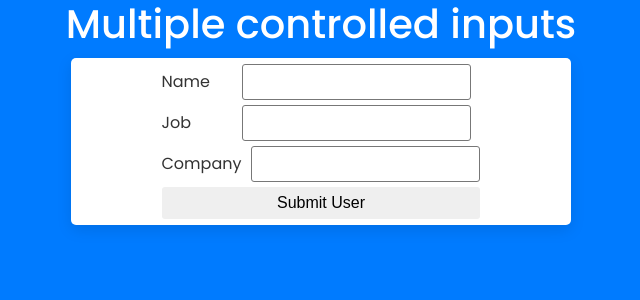
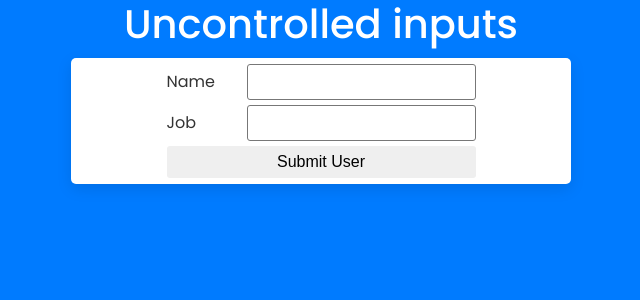
Before and after one commit to pengravity/hooks-sandbox, a React (Create React App) app: page / in a window 1280 px wide. Shown: the top 300 px of the page, without its empty margins (319-959 px from the left). Built offline with nearby package versions, Linux system fonts and the light colour scheme.

Commit message:
uncontrolled input - useRef hook

```diff
--- a/src/App.js
+++ b/src/App.js
@@ -7,12 +7,13 @@ import './App.css';
 // import ConditionalsWithProps from './components/ConditionalsWithProps/ConditionalsWIthProps';
 // import UseEffectCleanup from './components/UseEffectCleanup';
 // import ControlledInputs from './components/forms/ControlledInputs';
-import MultipleControlledInputs from './components/forms/MultipleControlledInputs';
+//import MultipleControlledInputs from './components/forms/MultipleControlledInputs';
+import UncontrolledInputs from './components/forms/UncontrolledInputs';
 
 function App() {
   return (
     <div>
-      <MultipleControlledInputs />
+      <UncontrolledInputs />
     </div>
   );
 }
--- /dev/null
+++ b/src/components/forms/UncontrolledInputs.js
@@ -0,0 +1,49 @@
+import { useRef, useEffect } from 'react';
+
+// Target DOM nodes/elements
+// Preserve values during re-render
+
+const UncontrolledInputs = () => {
+  const nameInputRef = useRef(null);
+  const jobInputRef = useRef(null);
+
+  const handleSubmit = (e) => {
+    e.preventDefault();
+    const enteredName = nameInputRef.current.value;
+    const enteredJob = jobInputRef.current.value;
+
+    console.log(enteredName, enteredJob);
+  };
+
+  useEffect(() => {
+    nameInputRef.current.focus();
+  }, []);
+
+  return (
+    <div className='--bg-primary --mh-100vh'>
+      <h1 className='--text-light --text-center'>Uncontrolled inputs</h1>
+      <div className='--flex-center'>
+        <div className='--card --bg-light --width-500px --flex-center'>
+          <form
+            onSubmit={handleSubmit}
+            className='--form-control --space-between'
+          >
+            <div>
+              <label htmlFor='name'>Name</label>
+              <input type='text' name='name' ref={nameInputRef} />
+            </div>
+            <div>
+              <label htmlFor='job'>Job</label>
+              <input type='text' name='job' ref={jobInputRef} />
+            </div>
+            <button type='submit' className='--btn --btn-block'>
+              Submit User
+            </button>
+          </form>
+        </div>
+      </div>
+    </div>
+  );
+};
+
+export default UncontrolledInputs;
```
